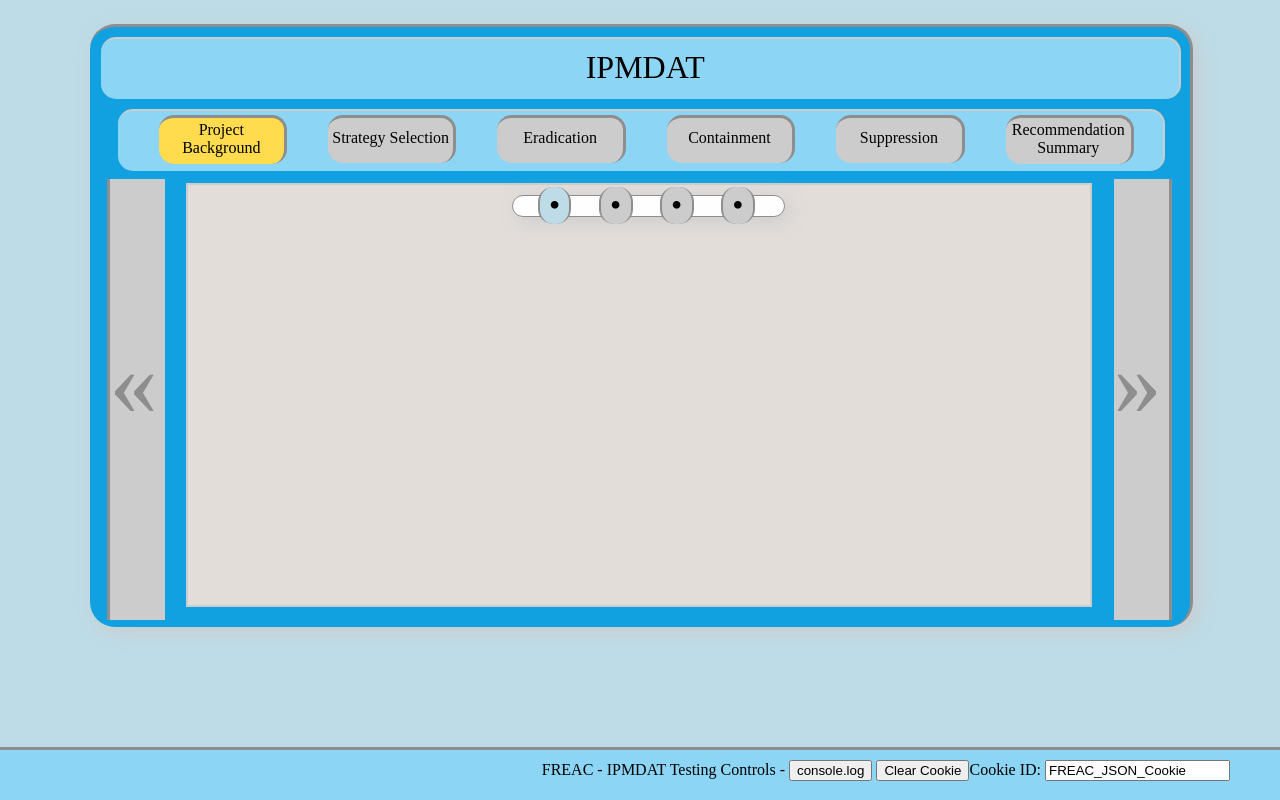
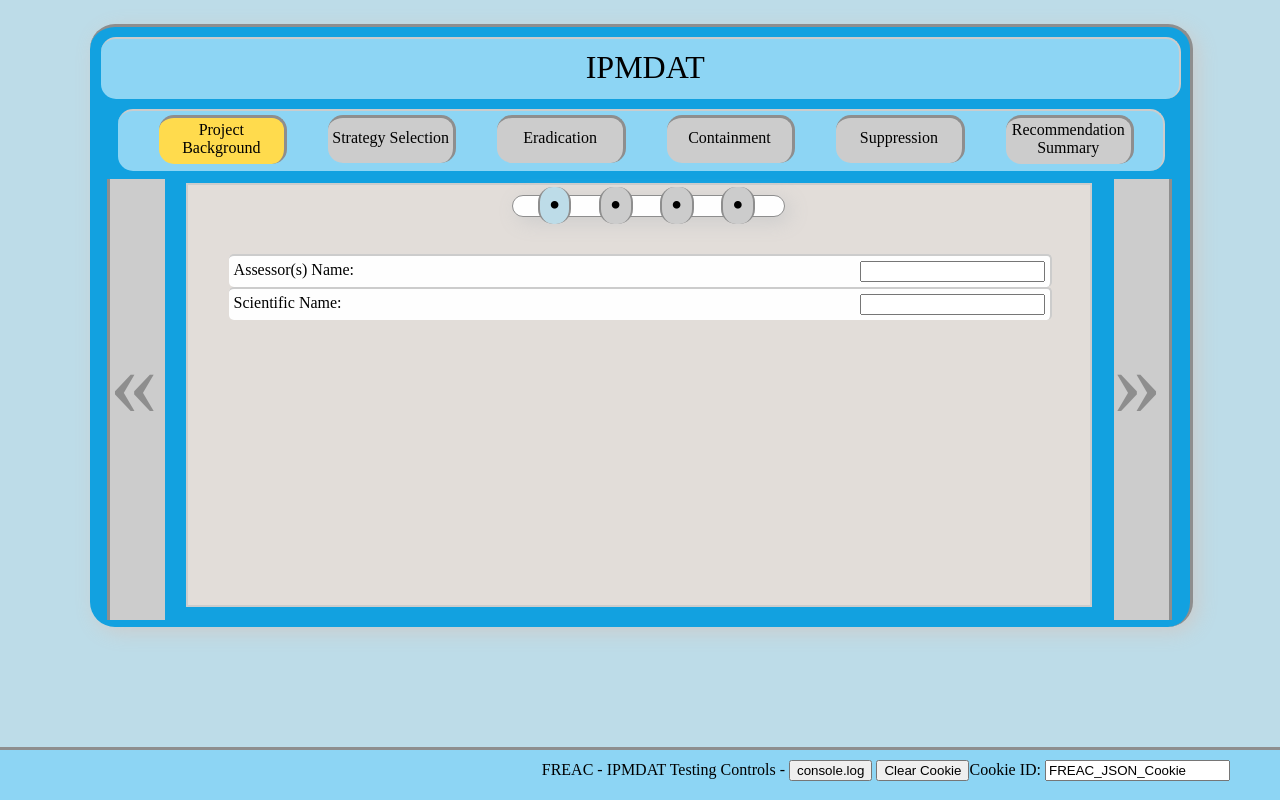
Before and after one commit to PillarDev-Design/IPMDAT, a Flask app: page / in a window 1280 px wide. Run offline with Flask 2, Linux system fonts and the light colour scheme; parts of the project's set-up code (start-up, migrations or seed data) failed here and were passed over.

Commit message:
Added the divs and styling classes for the subsections and populated them with fields. Tomorrow (thursday) I will write the JS functionality code to correctly operate the subsection design

```diff
--- a/static/css/IPMDAT_style.css
+++ b/static/css/IPMDAT_style.css
@@ -251,6 +251,40 @@ body, html{
         .content_step_inactive{
             display: none !important;
         }
+        .content_step_content_container_scheme{
+            height: 85%;
+            position: relative;
+            top: 25px;
+            width: 100%;
+        }
+        .content_step_content_container_active{
+            display: block;
+        }
+        .content_step_content_container_inactive{
+            display: none;
+        }
+        .content_step_question_container_scheme{
+            /* White */
+            background: #FEFEFE;
+            /* Light Grey */
+            border-top: 2px solid #CCC;
+            border-right: 2px solid #CCC;
+            left: 41px;
+            padding: 5px;
+            position: relative;
+            width: 90%;
+            border-radius: 5px;
+            -moz-border-radius: 5px;
+            -webkit-border-radius: 5px;
+        }
+        .content_step_question_label_scheme{
+            float: left;
+            position: relative;
+        }
+        .content_step_question_content_scheme{
+            float: right;
+            position: relative;
+        }
         #content_step_one_container{
         }
         #content_step_two_container{
--- a/templates/home.html
+++ b/templates/home.html
@@ -46,7 +46,45 @@
                 </div>
                 <div class='clear'></div>
             </div> <!-- END content_step_project_background_substep_container -->
+            <div class='clear'></div>
+            <div id='content_step_project_background_content_container' class='content_step_content_container_scheme content_step_content_container_active'>
+                <div id='project_background_assessors_container' class='content_step_question_container_scheme'>
+                    <div id='project_background_assessors_label' class='content_step_question_label_scheme'>
+                        Assessor(s) Name:
+                    </div>
+                    <div id='project_background_assessors_content' class='content_step_question_content_scheme'>
+                        <input id='project_background_assessors' class='content_step_question_text_input_scheme' type='text'></input>
+                    </div>
+                    <div class='clear'></div>
+                </div> <!-- END project_background_assessors_container -->
+                <div id='project_background_scientific_name_container' class='content_step_question_container_scheme'>
+                    <div id='project_background_scientific_name_label' class='content_step_question_label_scheme'>
+                        Scientific Name:
+                    </div>
+                    <div id='project_background_scientific_name_content' class='content_step_question_content_scheme'>
+                        <input id='project_background_scientific_name' class='content_step_question_text_input_scheme' type='text'></input>
+                    </div>
+                    <div class='clear'></div>
+                </div> <!-- END project_background_scientific_name_container -->
+            </div> <!-- END content_step_project_background_content_container -->
+            <div id='content_step_project_timeframe_content_container' class='content_step_content_container_scheme content_step_content_container_inactive'>
+                <div id='project_background_number_of_years_to_complete_container' class='content_step_question_container_scheme'>
+                    <div id='project_background_number_of_years_to_complete_label' class='content_step_question_label_scheme'>
+                        Number of years to complete project:
+                    </div>
+                    <div id='project_background_number_of_years_to_complete_content' class='content_step_question_text_input_scheme' type='text'></input>
+                    </div>
+                    <div class='clear'></div>
+                </div> <!-- END project_background_number_of_years_to_complete_container -->
+            </div> <!-- END content_step_project_timeframe_content_container -->
+            <div id'content_step_distribution_and_abundance_content_container' class='content_step_content_container_scheme content_step_content_container_inactive'>
+                <div id='project_background_gross_invaded_area_container' class='content_step_question_container_scheme'>
+                    <div id='project_background_gross_invaded_area_label' class='content_step_question_label_scheme'>
+                        Gross Invaded Area:
+                    </div>
 
+                </div> <!-- END project_background_gross_invaded_area_container -->
+            </div> <!-- END content_step_distribution_and_abundance_content_container -->
         </div> <!-- END content_step_project_background_container -->
     </div> <!-- END content_container -->
     <div id='content_nav_forward' class='content_nav_base_style content_nav_base_inactive'>»</div>
```
